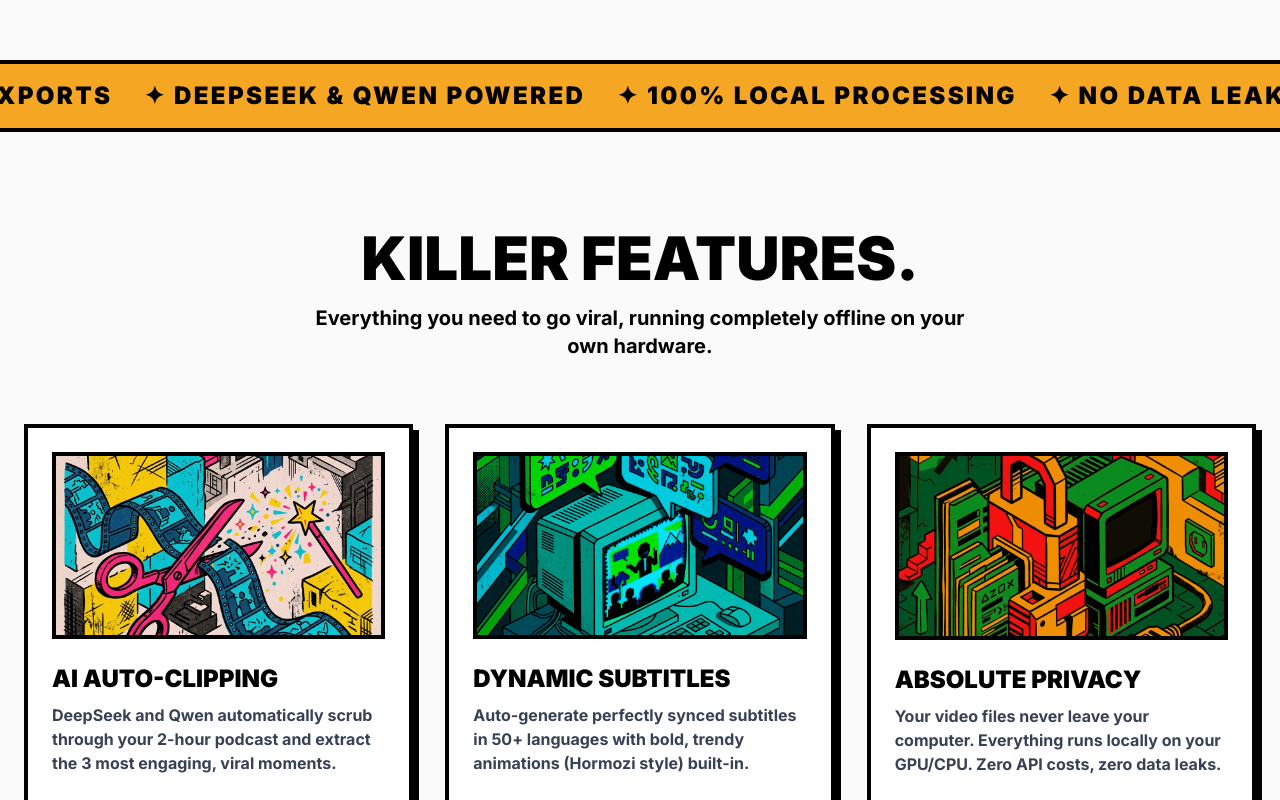
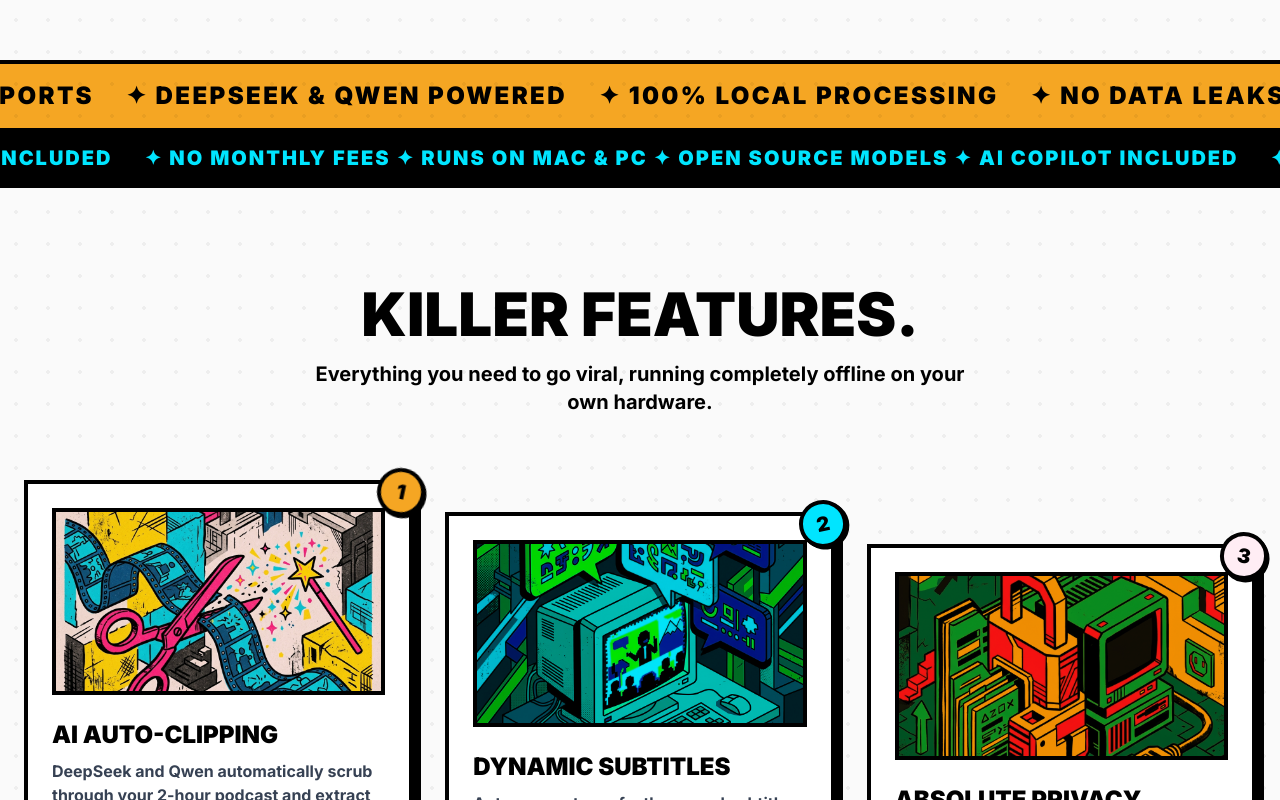
Before and after one commit to Audira141415/AUDIRA-CLIP-AI, a Next.js app in the folder apps/web/: page / in a window 1280 px wide. Shown: the part 860-1660 px from the top of the page. Built offline with nearby package versions, Linux system fonts and the light colour scheme.

Commit message:
style: add extreme neo-brutalist visual enhancements

```diff
--- a/apps/web/src/app/page.tsx
+++ b/apps/web/src/app/page.tsx
@@ -6,7 +6,9 @@
 
 export default function LandingPage() {
   return (
-    <div className="min-h-screen bg-[#FAFAFA] text-black font-sans selection:bg-[#F5A623] selection:text-black overflow-x-hidden">
+    <div className="min-h-screen bg-[#FAFAFA] text-black font-sans selection:bg-[#F5A623] selection:text-black overflow-x-hidden relative">
+      {/* Background Dot Pattern */}
+      <div className="absolute inset-0 z-0 opacity-[0.05] pointer-events-none" style={{ backgroundImage: 'radial-gradient(#000 2px, transparent 2px)', backgroundSize: '32px 32px' }}></div>
 
       {/* Neo-brutalist Navbar */}
       <nav className="w-full bg-white border-b-4 border-black px-6 py-4 flex justify-between items-center sticky top-0 z-50">
@@ -43,9 +45,14 @@
             <span className="font-black uppercase text-xs tracking-wider">Powered by Local AI Models</span>
           </div>
 
-          <h1 className="text-6xl md:text-8xl font-black uppercase leading-[0.9] tracking-tighter">
+          {/* Massive Background Text */}
+          <div className="absolute -top-20 -left-10 text-[12rem] font-black text-transparent opacity-10 pointer-events-none select-none z-[-1]" style={{ WebkitTextStroke: '2px black' }}>
+            CLIP IT
+          </div>
+
+          <h1 className="text-6xl md:text-8xl font-black uppercase leading-[0.9] tracking-tighter relative z-10">
             Cut Videos <br />
-            <span className="bg-[#F5A623] px-2 border-4 border-black inline-block mt-2 shadow-[6px_6px_0px_0px_rgba(0,0,0,1)] rotate-[-2deg]">Like Magic.</span>
+            <span className="bg-[#F5A623] px-2 border-4 border-black inline-block mt-2 shadow-[6px_6px_0px_0px_rgba(0,0,0,1)] -rotate-2 hover:rotate-2 transition-transform cursor-crosshair">Like Magic.</span>
           </h1>
 
           <p className="text-xl md:text-2xl font-bold max-w-lg border-l-4 border-black pl-4">
@@ -53,9 +60,12 @@
           </p>
 
           <div className="flex flex-col sm:flex-row gap-4 pt-4">
-            <Link href="/dashboard" className="bg-[#FFEDF4] text-black border-4 border-black font-black uppercase text-xl px-8 py-4 shadow-[6px_6px_0px_0px_rgba(0,0,0,1)] hover:shadow-[2px_2px_0px_0px_rgba(0,0,0,1)] hover:translate-x-[4px] hover:translate-y-[4px] transition-all flex items-center justify-center gap-3 group">
-              Start Clipping
-              <ArrowRight className="w-6 h-6 group-hover:translate-x-1 transition-transform" strokeWidth={3} />
+            <Link href="/dashboard" className="bg-[#FFEDF4] text-black border-4 border-black font-black uppercase text-xl px-8 py-4 shadow-[6px_6px_0px_0px_rgba(0,0,0,1)] hover:shadow-[2px_2px_0px_0px_rgba(0,0,0,1)] hover:translate-x-[4px] hover:translate-y-[4px] hover:bg-[#F5A623] transition-all flex items-center justify-center gap-3 group relative overflow-hidden">
+              <span className="relative z-10 flex items-center gap-3">
+                Start Clipping
+                <ArrowRight className="w-6 h-6 group-hover:translate-x-1 transition-transform" strokeWidth={3} />
+              </span>
+              <div className="absolute inset-0 bg-[#F5A623] translate-y-full group-hover:translate-y-0 transition-transform duration-300 ease-in-out z-0 border-t-4 border-black"></div>
             </Link>
             <Link href="#demo" className="bg-white text-black border-4 border-black font-black uppercase text-xl px-8 py-4 shadow-[6px_6px_0px_0px_rgba(0,0,0,1)] hover:shadow-[2px_2px_0px_0px_rgba(0,0,0,1)] hover:translate-x-[4px] hover:translate-y-[4px] transition-all flex items-center justify-center gap-3">
               <Video className="w-6 h-6" strokeWidth={3} /> Watch Demo
@@ -115,6 +125,19 @@
         </motion.div>
       </div>
 
+      {/* Reverse Marquee Banner */}
+      <div className="w-full bg-black text-[#00E5FF] border-b-4 border-black py-3 overflow-hidden flex whitespace-nowrap">
+        <motion.div
+          animate={{ x: ["-50%", "0%"] }}
+          transition={{ repeat: Infinity, duration: 15, ease: "linear" }}
+          className="flex font-black text-xl uppercase tracking-widest gap-8"
+        >
+          <span>✦ NO MONTHLY FEES ✦ RUNS ON MAC & PC ✦ OPEN SOURCE MODELS ✦ AI COPILOT INCLUDED</span>
+          <span>✦ NO MONTHLY FEES ✦ RUNS ON MAC & PC ✦ OPEN SOURCE MODELS ✦ AI COPILOT INCLUDED</span>
+          <span>✦ NO MONTHLY FEES ✦ RUNS ON MAC & PC ✦ OPEN SOURCE MODELS ✦ AI COPILOT INCLUDED</span>
+        </motion.div>
+      </div>
+
       {/* Features Section */}
       <section id="features" className="max-w-7xl mx-auto px-6 py-24">
         <div className="text-center mb-16">
@@ -122,9 +145,10 @@
           <p className="text-xl font-bold max-w-2xl mx-auto">Everything you need to go viral, running completely offline on your own hardware.</p>
         </div>
 
-        <div className="grid grid-cols-1 md:grid-cols-3 gap-8">
+        <div className="grid grid-cols-1 md:grid-cols-3 gap-8 relative z-10">
           {/* Feature 1 */}
-          <div className="bg-white border-4 border-black p-6 shadow-[6px_6px_0px_0px_rgba(0,0,0,1)] hover:-translate-y-2 hover:-translate-x-2 transition-transform">
+          <div className="bg-white border-4 border-black p-6 shadow-[8px_8px_0px_0px_rgba(0,0,0,1)] hover:-translate-y-3 hover:-translate-x-3 hover:shadow-[12px_12px_0px_0px_rgba(0,0,0,1)] transition-all group relative">
+            <div className="absolute -top-4 -right-4 bg-[#F5A623] w-12 h-12 border-4 border-black rounded-full flex items-center justify-center font-black text-xl rotate-12 group-hover:rotate-45 transition-transform z-20 shadow-[2px_2px_0px_0px_rgba(0,0,0,1)]">1</div>
             <div className="aspect-video w-full border-4 border-black mb-6 bg-[#FFEDF4] overflow-hidden">
               <img src="/feature_clipping.png" alt="AI Auto-Clipping" className="w-full h-full object-cover mix-blend-multiply" />
             </div>
@@ -133,7 +157,8 @@
           </div>
 
           {/* Feature 2 */}
-          <div className="bg-white border-4 border-black p-6 shadow-[6px_6px_0px_0px_rgba(0,0,0,1)] hover:-translate-y-2 hover:-translate-x-2 transition-transform">
+          <div className="bg-white border-4 border-black p-6 shadow-[8px_8px_0px_0px_rgba(0,0,0,1)] hover:-translate-y-3 hover:-translate-x-3 hover:shadow-[12px_12px_0px_0px_rgba(0,0,0,1)] transition-all group relative mt-0 md:mt-8">
+            <div className="absolute -top-4 -right-4 bg-[#00E5FF] w-12 h-12 border-4 border-black rounded-full flex items-center justify-center font-black text-xl -rotate-12 group-hover:-rotate-45 transition-transform z-20 shadow-[2px_2px_0px_0px_rgba(0,0,0,1)]">2</div>
             <div className="aspect-video w-full border-4 border-black mb-6 bg-[#00E5FF] overflow-hidden">
               <img src="/feature_subtitles.png" alt="Multi-Language Subtitles" className="w-full h-full object-cover mix-blend-multiply" />
             </div>
@@ -142,7 +167,8 @@
           </div>
 
           {/* Feature 3 */}
-          <div className="bg-white border-4 border-black p-6 shadow-[6px_6px_0px_0px_rgba(0,0,0,1)] hover:-translate-y-2 hover:-translate-x-2 transition-transform">
+          <div className="bg-white border-4 border-black p-6 shadow-[8px_8px_0px_0px_rgba(0,0,0,1)] hover:-translate-y-3 hover:-translate-x-3 hover:shadow-[12px_12px_0px_0px_rgba(0,0,0,1)] transition-all group relative mt-0 md:mt-16">
+            <div className="absolute -top-4 -right-4 bg-[#FFEDF4] w-12 h-12 border-4 border-black rounded-full flex items-center justify-center font-black text-xl rotate-12 group-hover:rotate-90 transition-transform z-20 shadow-[2px_2px_0px_0px_rgba(0,0,0,1)]">3</div>
             <div className="aspect-video w-full border-4 border-black mb-6 bg-[#F5A623] overflow-hidden">
               <img src="/feature_privacy.png" alt="100% Local Privacy" className="w-full h-full object-cover mix-blend-multiply" />
             </div>
```
